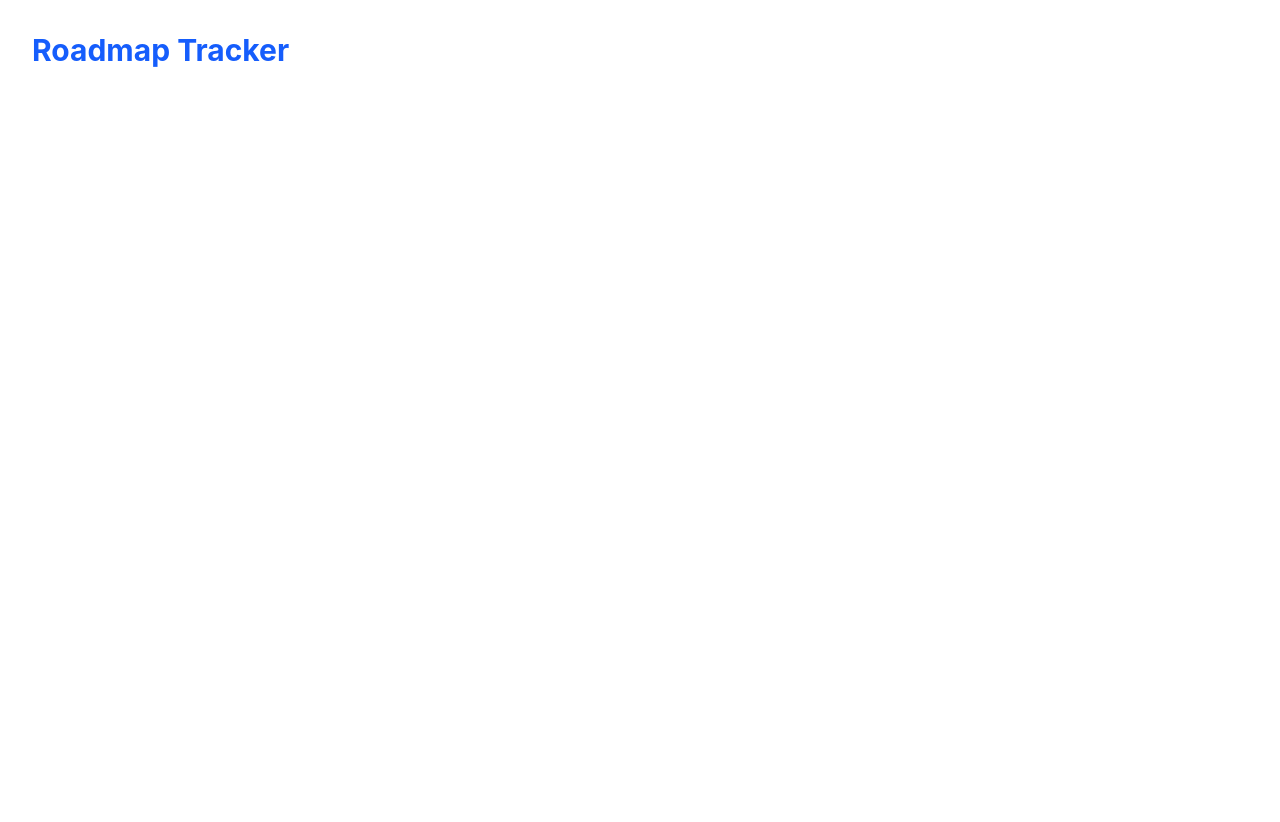
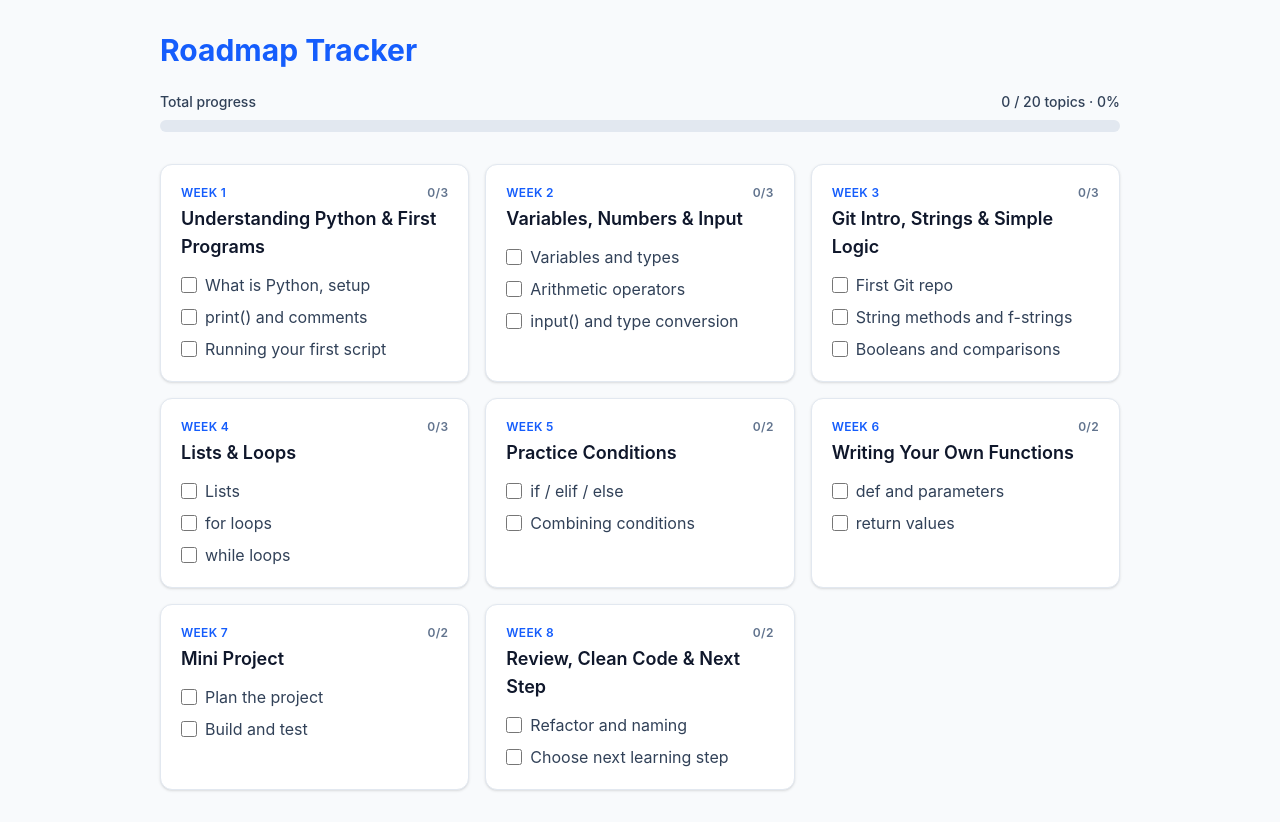
Before and after one commit to fili32/roadmap-tracker, a Next.js app: page / in a window 1280 px wide. Before the commit the page ends 800 px from the top, so only its background shows below. Built offline with nearby package versions, Linux system fonts and the light colour scheme.

Commit message:
feat: week cards with progress tracking

```diff
--- a/src/app/layout.tsx
+++ b/src/app/layout.tsx
@@ -11,7 +11,7 @@ export default function RootLayout({
 }: Readonly<{ children: React.ReactNode }>) {
   return (
     <html lang="en">
-      <body>{children}</body>
+      <body className="min-h-screen bg-slate-50">{children}</body>
     </html>
   );
 }
--- a/src/components/App.tsx
+++ b/src/components/App.tsx
@@ -1,6 +1,30 @@
+"use client";
+
+import { roadmap } from "../data/roadmap";
+import { useProgress } from "../hooks/useProgress";
+import ProgressBar from "./ProgressBar";
+import WeekCard from "./WeekCard";
+
+const allTopics = roadmap.flatMap((week) => week.topics);
+
 function App() {
+  const { progress, toggle } = useProgress();
+  const done = allTopics.filter((t) => progress[t.id]).length;
+
   return (
-    <h1 className="text-3xl font-bold text-blue-600 p-8">Roadmap Tracker</h1>
+    <main className="mx-auto max-w-5xl p-8">
+      <h1 className="mb-6 text-3xl font-bold text-blue-600">Roadmap Tracker</h1>
+
+      <div className="mb-8">
+        <ProgressBar done={done} total={allTopics.length} />
+      </div>
+
+      <div className="grid gap-4 sm:grid-cols-2 lg:grid-cols-3">
+        {roadmap.map((week) => (
+          <WeekCard key={week.id} week={week} progress={progress} onToggle={toggle} />
+        ))}
+      </div>
+    </main>
   );
 }
 
--- /dev/null
+++ b/src/components/ProgressBar.tsx
@@ -0,0 +1,32 @@
+interface ProgressBarProps {
+  done: number;
+  total: number;
+}
+
+export default function ProgressBar({ done, total }: ProgressBarProps) {
+  const percent = total === 0 ? 0 : Math.round((done / total) * 100);
+
+  return (
+    <div>
+      <div className="mb-2 flex justify-between text-sm font-medium text-slate-700">
+        <span>Total progress</span>
+        <span>
+          {done} / {total} topics · {percent}%
+        </span>
+      </div>
+      <div
+        className="h-3 w-full overflow-hidden rounded-full bg-slate-200"
+        role="progressbar"
+        aria-label="Total progress"
+        aria-valuemin={0}
+        aria-valuemax={100}
+        aria-valuenow={percent}
+      >
+        <div
+          className="h-full rounded-full bg-blue-600 transition-[width] duration-300"
+          style={{ width: `${percent}%` }}
+        />
+      </div>
+    </div>
+  );
+}
--- /dev/null
+++ b/src/components/WeekCard.tsx
@@ -0,0 +1,48 @@
+import type { Progress, Week } from "../types";
+
+interface WeekCardProps {
+  week: Week;
+  progress: Progress;
+  onToggle: (topicId: string) => void;
+}
+
+export default function WeekCard({ week, progress, onToggle }: WeekCardProps) {
+  const done = week.topics.filter((t) => progress[t.id]).length;
+  const complete = done === week.topics.length;
+
+  return (
+    <section
+      className={`rounded-xl border bg-white p-5 shadow-sm ${
+        complete ? "border-green-400" : "border-slate-200"
+      }`}
+    >
+      <header className="mb-3">
+        <div className="flex items-center justify-between text-xs font-semibold uppercase tracking-wide">
+          <span className="text-blue-600">Week {week.id}</span>
+          <span className={complete ? "text-green-600" : "text-slate-500"}>
+            {done}/{week.topics.length}
+          </span>
+        </div>
+        <h2 className="mt-1 text-lg font-semibold text-slate-900">{week.title}</h2>
+      </header>
+
+      <ul className="space-y-2">
+        {week.topics.map((topic) => (
+          <li key={topic.id}>
+            <label className="flex cursor-pointer items-center gap-2 text-slate-700">
+              <input
+                type="checkbox"
+                className="size-4 accent-blue-600"
+                checked={!!progress[topic.id]}
+                onChange={() => onToggle(topic.id)}
+              />
+              <span className={progress[topic.id] ? "text-slate-400 line-through" : ""}>
+                {topic.title}
+              </span>
+            </label>
+          </li>
+        ))}
+      </ul>
+    </section>
+  );
+}
--- /dev/null
+++ b/src/data/roadmap.ts
@@ -0,0 +1,72 @@
+import type { Week } from "../types";
+
+export const roadmap: Week[] = [
+  {
+    id: 1,
+    title: "Understanding Python & First Programs",
+    topics: [
+      { id: "w1-t1", title: "What is Python, setup" },
+      { id: "w1-t2", title: "print() and comments" },
+      { id: "w1-t3", title: "Running your first script" },
+    ],
+  },
+  {
+    id: 2,
+    title: "Variables, Numbers & Input",
+    topics: [
+      { id: "w2-t1", title: "Variables and types" },
+      { id: "w2-t2", title: "Arithmetic operators" },
+      { id: "w2-t3", title: "input() and type conversion" },
+    ],
+  },
+  {
+    id: 3,
+    title: "Git Intro, Strings & Simple Logic",
+    topics: [
+      { id: "w3-t1", title: "First Git repo" },
+      { id: "w3-t2", title: "String methods and f-strings" },
+      { id: "w3-t3", title: "Booleans and comparisons" },
+    ],
+  },
+  {
+    id: 4,
+    title: "Lists & Loops",
+    topics: [
+      { id: "w4-t1", title: "Lists" },
+      { id: "w4-t2", title: "for loops" },
+      { id: "w4-t3", title: "while loops" },
+    ],
+  },
+  {
+    id: 5,
+    title: "Practice Conditions",
+    topics: [
+      { id: "w5-t1", title: "if / elif / else" },
+      { id: "w5-t2", title: "Combining conditions" },
+    ],
+  },
+  {
+    id: 6,
+    title: "Writing Your Own Functions",
+    topics: [
+      { id: "w6-t1", title: "def and parameters" },
+      { id: "w6-t2", title: "return values" },
+    ],
+  },
+  {
+    id: 7,
+    title: "Mini Project",
+    topics: [
+      { id: "w7-t1", title: "Plan the project" },
+      { id: "w7-t2", title: "Build and test" },
+    ],
+  },
+  {
+    id: 8,
+    title: "Review, Clean Code & Next Step",
+    topics: [
+      { id: "w8-t1", title: "Refactor and naming" },
+      { id: "w8-t2", title: "Choose next learning step" },
+    ],
+  },
+];
--- /dev/null
+++ b/src/hooks/useProgress.ts
@@ -0,0 +1,73 @@
+"use client";
+
+import { useCallback, useSyncExternalStore } from "react";
+import type { Progress } from "../types";
+
+const STORAGE_KEY = "roadmap-progress";
+const EMPTY: Progress = {};
+
+const listeners = new Set<() => void>();
+let current: Progress | null = null;
+
+function load(): Progress {
+  try {
+    const parsed: unknown = JSON.parse(localStorage.getItem(STORAGE_KEY) ?? "{}");
+    if (parsed && typeof parsed === "object" && !Array.isArray(parsed)) {
+      return Object.fromEntries(
+        Object.entries(parsed).filter(([, done]) => done === true),
+      );
+    }
+  } catch {
+    // Missing, corrupt or blocked storage: start fresh.
+  }
+  return {};
+}
+
+function save(next: Progress) {
+  current = next;
+  try {
+    localStorage.setItem(STORAGE_KEY, JSON.stringify(next));
+  } catch {
+    // Storage unavailable (e.g. private mode): keep progress in memory only.
+  }
+  listeners.forEach((notify) => notify());
+}
+
+function getSnapshot(): Progress {
+  current ??= load();
+  return current;
+}
+
+// The server has no localStorage, so it always renders "nothing done".
+function getServerSnapshot(): Progress {
+  return EMPTY;
+}
+
+function subscribe(notify: () => void) {
+  listeners.add(notify);
+  // Keep other open tabs in sync.
+  const onStorage = (e: StorageEvent) => {
+    if (e.key === STORAGE_KEY) {
+      current = load();
+      notify();
+    }
+  };
+  window.addEventListener("storage", onStorage);
+  return () => {
+    listeners.delete(notify);
+    window.removeEventListener("storage", onStorage);
+  };
+}
+
+export function useProgress() {
+  const progress = useSyncExternalStore(subscribe, getSnapshot, getServerSnapshot);
+
+  const toggle = useCallback((topicId: string) => {
+    const next = { ...getSnapshot() };
+    if (next[topicId]) delete next[topicId];
+    else next[topicId] = true;
+    save(next);
+  }, []);
+
+  return { progress, toggle };
+}
--- /dev/null
+++ b/src/types.ts
@@ -0,0 +1,13 @@
+export interface Topic {
+  id: string;
+  title: string;
+}
+
+export interface Week {
+  id: number;
+  title: string;
+  topics: Topic[];
+}
+
+// ids of the topics that has already finished
+export type Progress = Record<string, boolean>;
```
